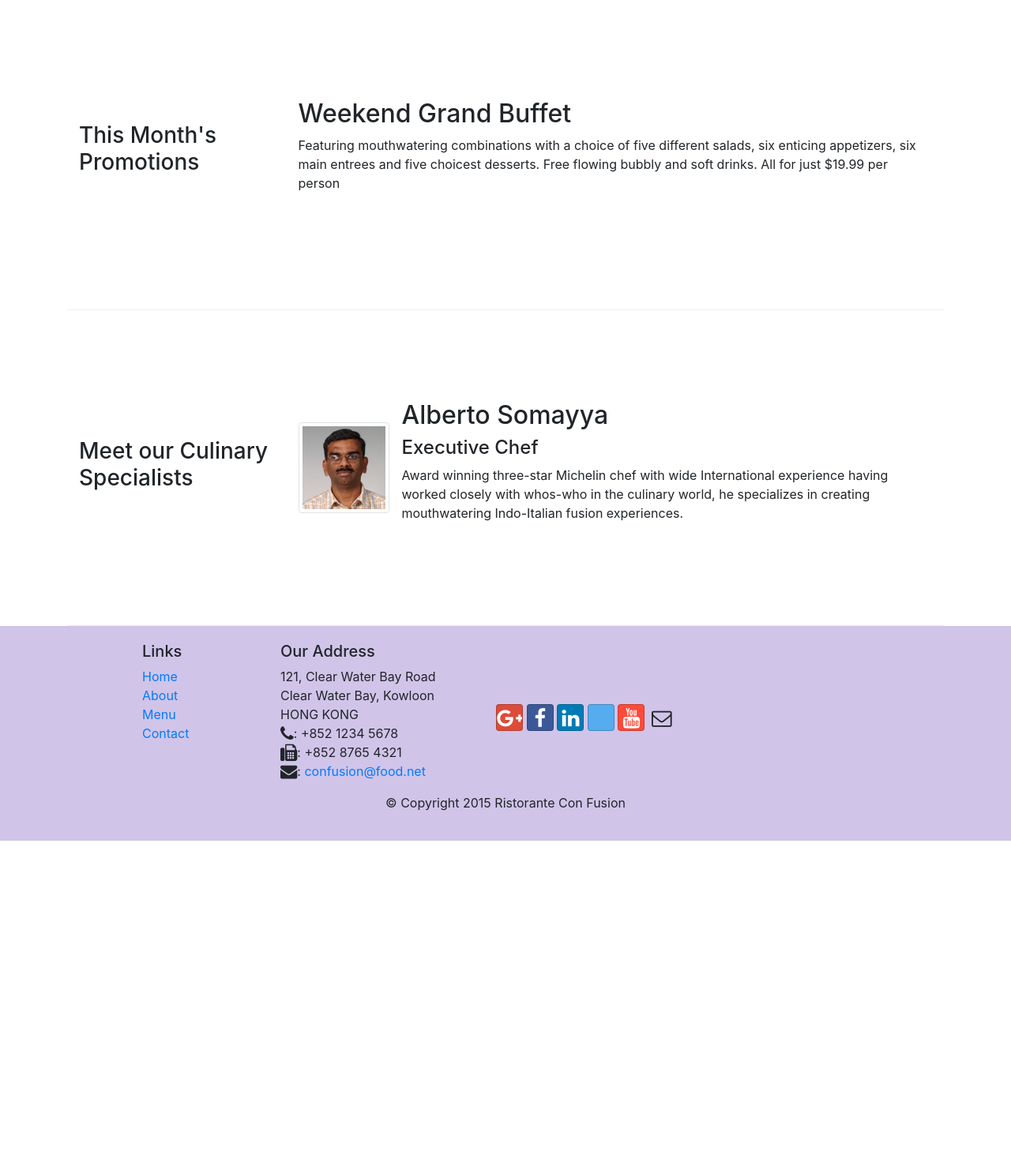
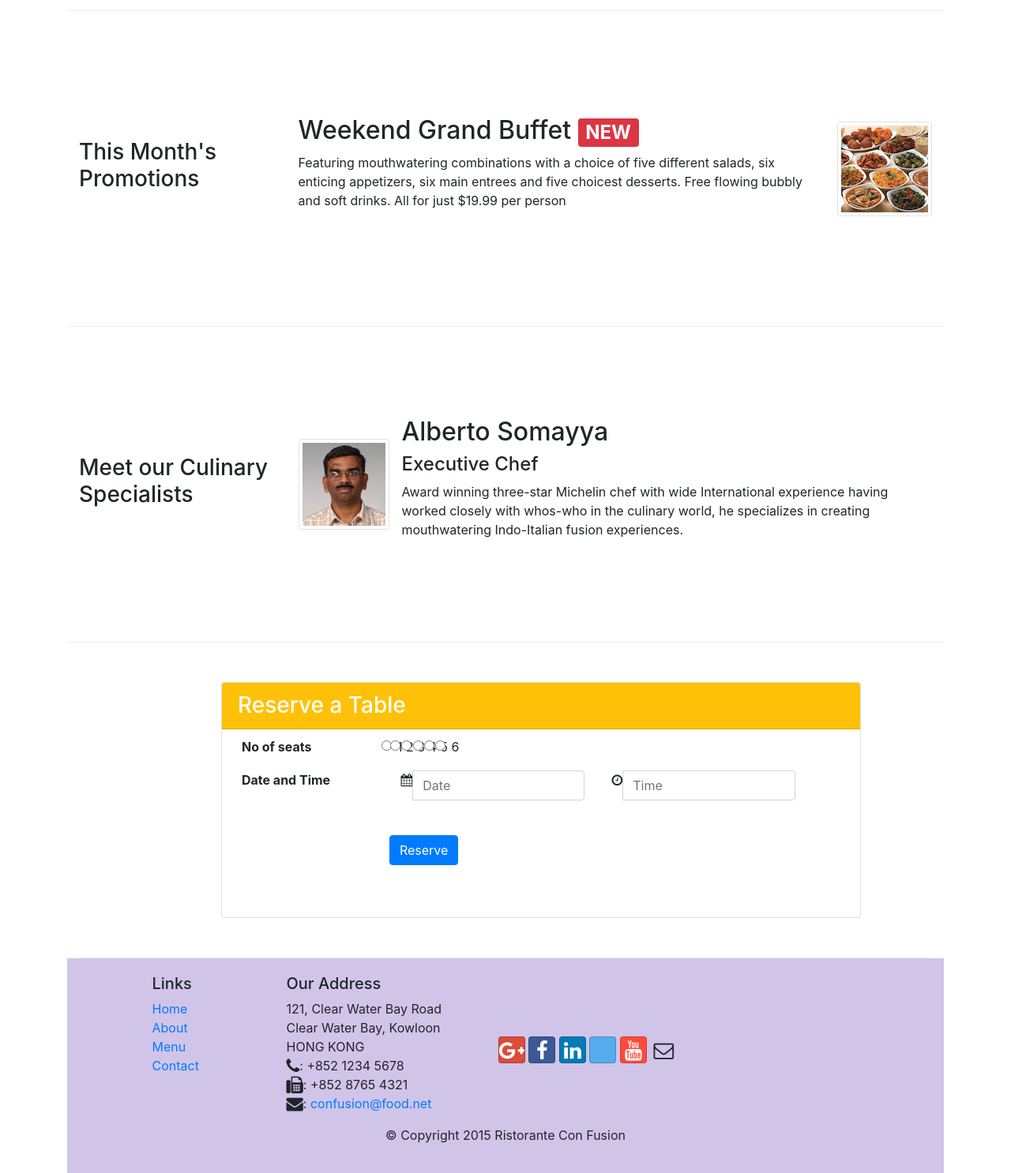
Before and after one commit to ganeshjanamanchi/Bootstrap, a website: page index.html in a window 1280 px wide. Shown: the part 720-2206 px from the top of the page at 79% size. Before the commit the page ends 1785 px from the top, so only its background shows below. Drawn offline with nearby package versions, Linux system fonts and the light colour scheme; some icons are missing.

Commit message:
assignment 1 added a card to book a table

```diff
--- a/index.html
+++ b/index.html
@@ -39,12 +39,15 @@
     <header class="jumbotron">
         <div class="container">
             <div class="row row-header">
-                <div class="col-12 col-sm-8">
+                <div class="col-12 col-sm-6">
                     <h1>Ristorante con Fusion</h1>
                     <p>We take inspiration from the World's best cuisines, and create a unique fusion experience. Our lipsmacking creations will tickle your culinary senses!</p>
                 </div>
-                <div class="col col-sm align-self-center">
+                <div class="col col-sm-3 align-self-center">
                   <img src="img/logo.png" class="img-fluid">
+                </div>
+                <div class="btn-block col-sm align-self-center">
+                  <a href="#reserve"><button class="btn btn-warning btn-block" type="button" name="button">Reserve Table</button></a>
                 </div>
             </div>
         </div>
@@ -71,9 +74,14 @@
             <div class="col-sm-4 col-md-3">
                 <h3>This Month's Promotions</h3>
             </div>
-            <div class="col-sm col-md">
-                <h2>Weekend Grand Buffet</h2>
-                <p>Featuring mouthwatering combinations with a choice of five different salads, six enticing appetizers, six main entrees and five choicest desserts. Free flowing bubbly and soft drinks. All for just $19.99 per person </p>
+            <div class="col-sm col-md flex-end">
+              <div class="media">
+                  <div class="media-body">
+                    <h2 class="mt-0">Weekend Grand Buffet <span class="badge badge-danger badge-default">NEW</span></h2>
+                    <p>Featuring mouthwatering combinations with a choice of five different salads, six enticing appetizers, six main entrees and five choicest desserts. Free flowing bubbly and soft drinks. All for just $19.99 per person </p>
+                  </div>
+                  <img src="img/buffet.png" class="d-flex ml-3 img-thumbnail align-self-center" alt="buffet">
+            </div>
             </div>
         </div>
 
@@ -92,7 +100,48 @@
               </div>
             </div>
         </div>
-    </div>
+        <div class="container">
+        	<div class="row row-content">
+              <div class="col-sm-2 col-xs-0"></div>
+            	<div class="card">
+                	<h3 class="card-header bg-warning text-white">Reserve a Table</h3>
+                    <form id="reserve">
+                    <div class="row" style="margin:10px">
+                    	<label for="noofseats" class="col-sm-3" ><b>No of seats</b></label>
+                      <div class="col-sm-6">
+                        <label for="noofseats" class="form-check-label" ><input class="form-check-input" type="radio"  name="one" value="one" name="one">1</label>
+                        <label for="noofseats" class="form-check-label" ><input class="form-check-input" type="radio"  name="one" value="one" name="one">2</label>
+                        <label for="noofseats" class="form-check-label" ><input class="form-check-input" type="radio"  name="one" value="one" name="one">3</label>
+                        <label for="noofseats" class="form-check-label" ><input class="form-check-input" type="radio"  name="one" value="one" name="one">4</label>
+                        <label for="noofseats" class="form-check-label" ><input class="form-check-input" type="radio"  name="one" value="one" name="one">5</label>
+                        <label for="noofseats" class="form-check-label" ><input class="form-check-input" type="radio"  name="one" value="one" name="one">6</label>
+                      </div>
+                    </div>
+                    <div style="margin:10px">
+                      <div class="col-xs-12"  >
+                        <label class="col-sm-3"><b>Date and Time</b></label>
+                        <div class=" col-sm-4 col-xs  date input-group input-append date" style=" display: inline-flex;" id="datePicker">
+                                    <span class="input-group-addon add-on"><span class="fa fa-calendar"></span></span>
+                                      <input type="text" class="form-control" name="date" placeholder="Date"/>
+                        </div>
+                        <div class="col-sm-4 col-xs" style="display: inline-flex;">
+                        <div class="time input-group" id="timePicker">
+                                    <span class="input-group-addon add-on"><span class="fa fa-clock-o"></span></span>
+                                      <input type="text" class="form-control" name="time" placeholder="Time" />
+                                  </div>
+                    </div>
+                  </div>
+                    </div>
+                          <div class="form-group-row">
+                          <div class="offset-sm-3">
+                            <br>
+                            <button style="margin:10px" type="submit" class="btn btn-primary">Reserve</button>
+                          </div>
+                        </div>
+                	</form>
+            	</div>
+            </div>
+        </div>
 
     <footer class="footer">
         <div class="container">
```
